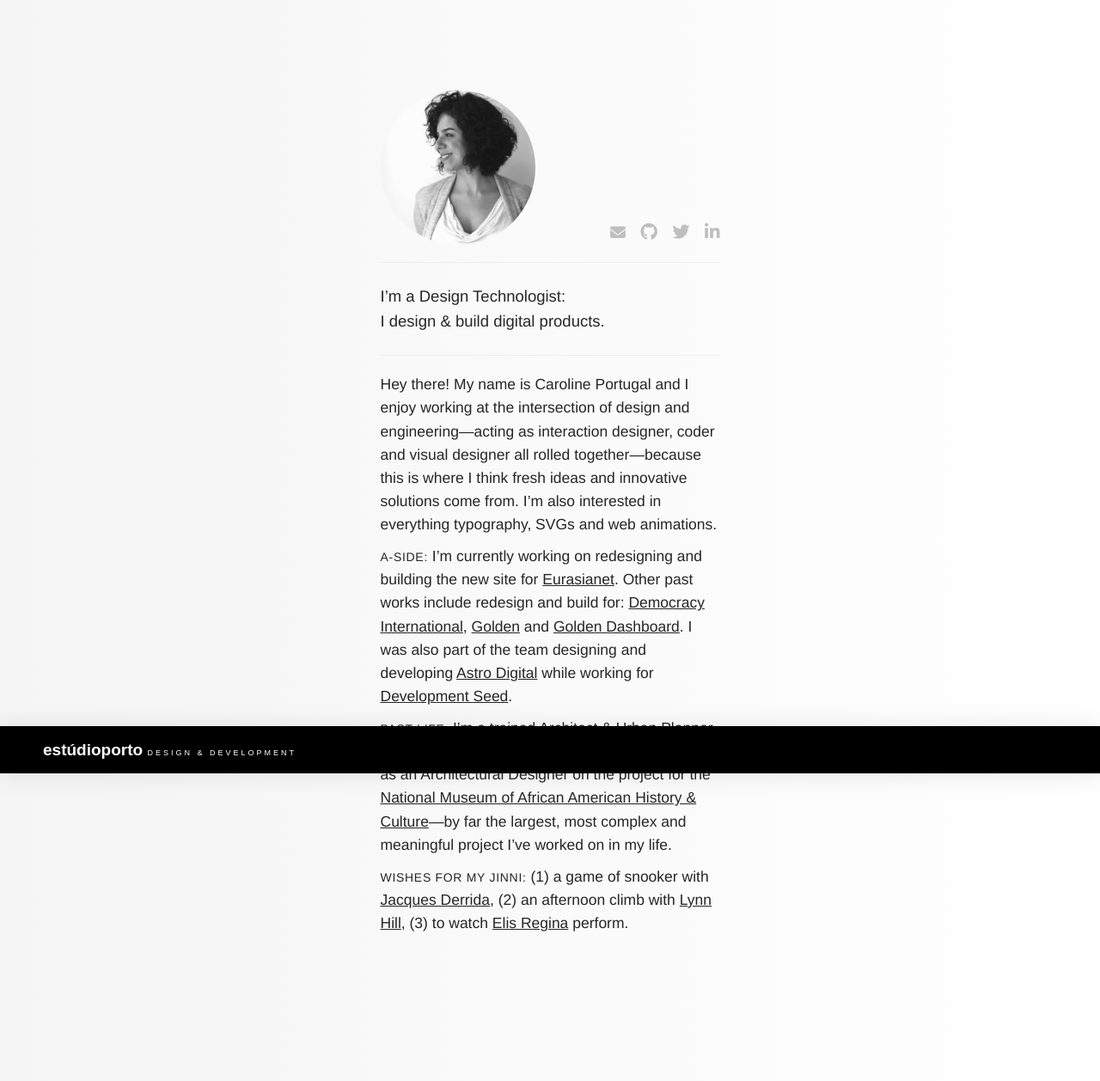
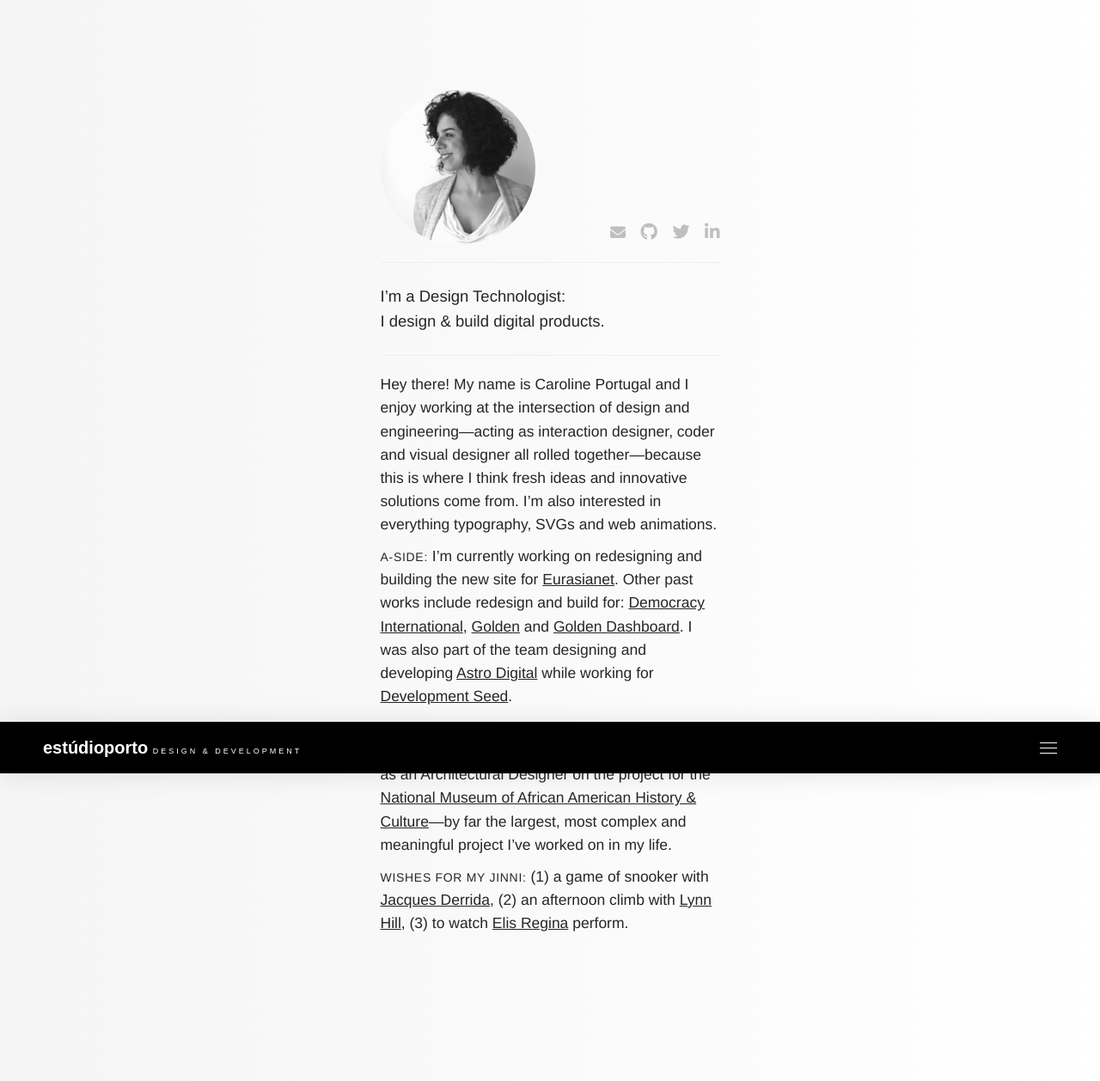
Before and after one commit to carolineportugal/estudioporto, a Jekyll site: the page built from about/index.html, in a window 1280 px wide. Shown: the whole page at 86% size. Built offline with Jekyll 4.4.1, drawn with Linux system fonts in a browser that asks for light colours; nearby versions of some CDN libraries; some web fonts are replaced.

Commit message:
finalizes navigation markup

```diff
--- a/_includes/nav.html
+++ b/_includes/nav.html
@@ -4,6 +4,11 @@
 
   <div class="nav-wrapper">
     <a href="{{ site.baseurl }}/" class="title">estúdioporto <span>design & development</span></a>
+    <a href="#" class="menu">
+      <div></div>
+      <div></div>
+      <div></div>
+    </a>
   </div>
 
 </nav>
--- a/_sass/_nav.scss
+++ b/_sass/_nav.scss
@@ -2,7 +2,7 @@ nav{
   position:fixed;
   background: #000;
   width: 100%;
-  height:55px;
+  height:60px;
   z-index:300;
   box-shadow: 0px 1px 30px 0px rgba(0,0,0,0.1);
   display: flex;
@@ -12,22 +12,19 @@ nav{
   .nav-wrapper{
     display: flex;
     align-items: center;
+    justify-content: space-between;
     padding: 0 5rem;
+    width:100%;
   }
 
   a.title{
     color:#fff;
-
-    font-size:19px;
+    font-size:20px;
     @include gitan-bold();
-    // text-transform: uppercase;
     text-decoration: none;
-    letter-spacing: -0.00rem;
     // font-feature-settings: "liga" 1;
     // font-feature-settings: "liga1" on;
     // font-feature-settings: "smcp" 1;
-    // transform: rotate(180deg);
-
 
     span{
       font-size:9px;
@@ -35,17 +32,19 @@ nav{
       text-transform: uppercase;
       letter-spacing: 0.3rem;
     }
+
   }
 
-  a.menu-item {
-    margin-left:3rem;
-    position:relative;
-    color:rgba(255,255,255, .8);
-    font-size: 14px;
-    letter-spacing: .07rem;
-    text-transform: uppercase;
-    text-decoration: none;
-    padding-bottom:0.2rem;
+  a.menu{
+
+    div{
+      width:20px;
+      background: #fff;
+      height:1px;
+      margin:5px 0;
+    }
+
+
 
     &:hover{
 
@@ -82,25 +81,6 @@ nav{
 
 }
 
-nav.light{
-  background: #FFf;
-
-
-  a.title{
-    color:#000;
-  }
-
-  a.menu-item {
-    color:lighten(#000, 20%);
-  }
-
-  a.menu-item:after{
-    background: lighten(#000, 20%);
-  }
-
-}
-
-
 //Media Queries
 @media (max-width:767px) {
 
--- a/css/main.scss
+++ b/css/main.scss
@@ -35,7 +35,6 @@ html, body{
   font-feature-settings: "liga" 1;
   font-feature-settings: "liga1" on;
   position:relative;
-
 }
 
 .hidden-body-name,
```
